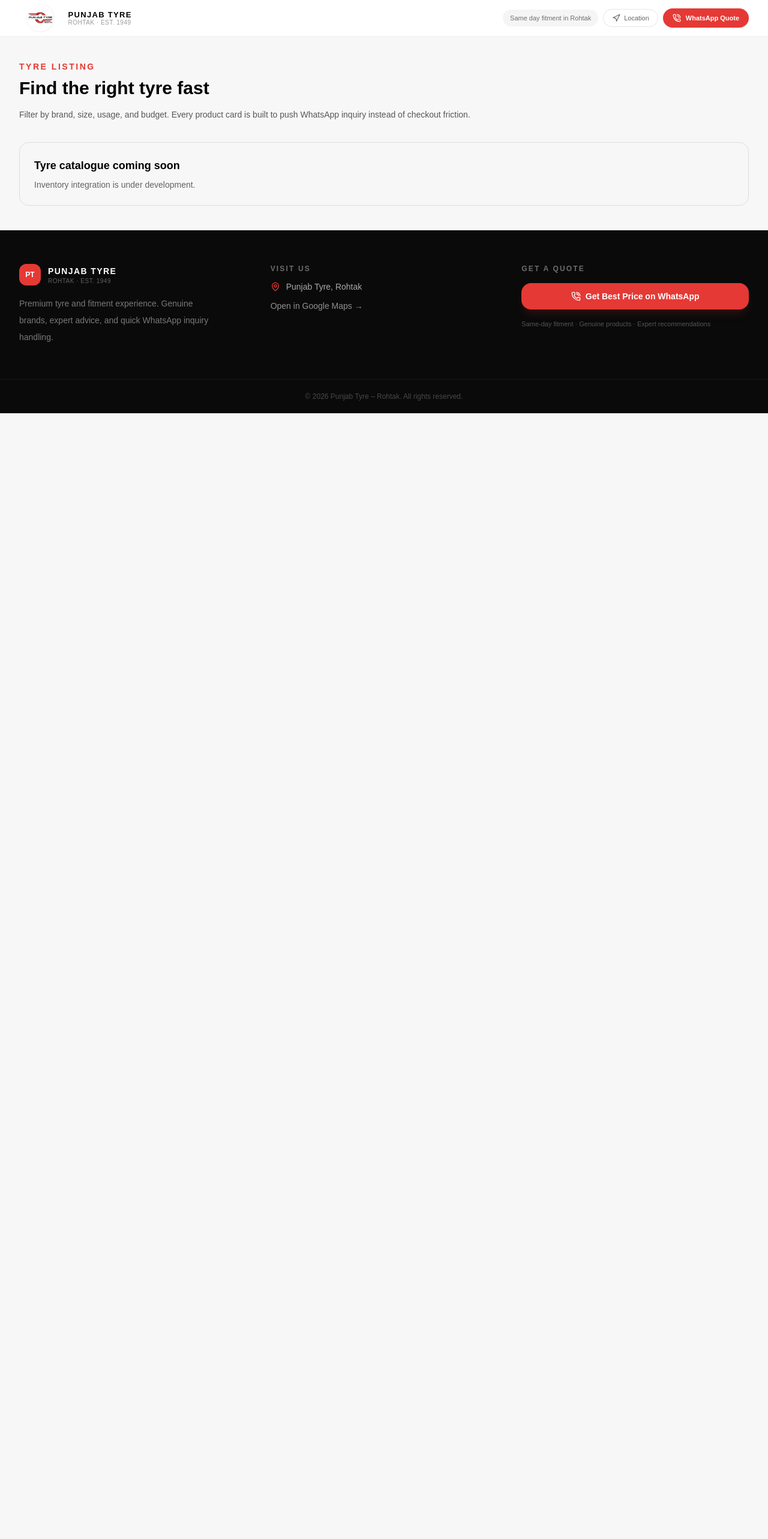
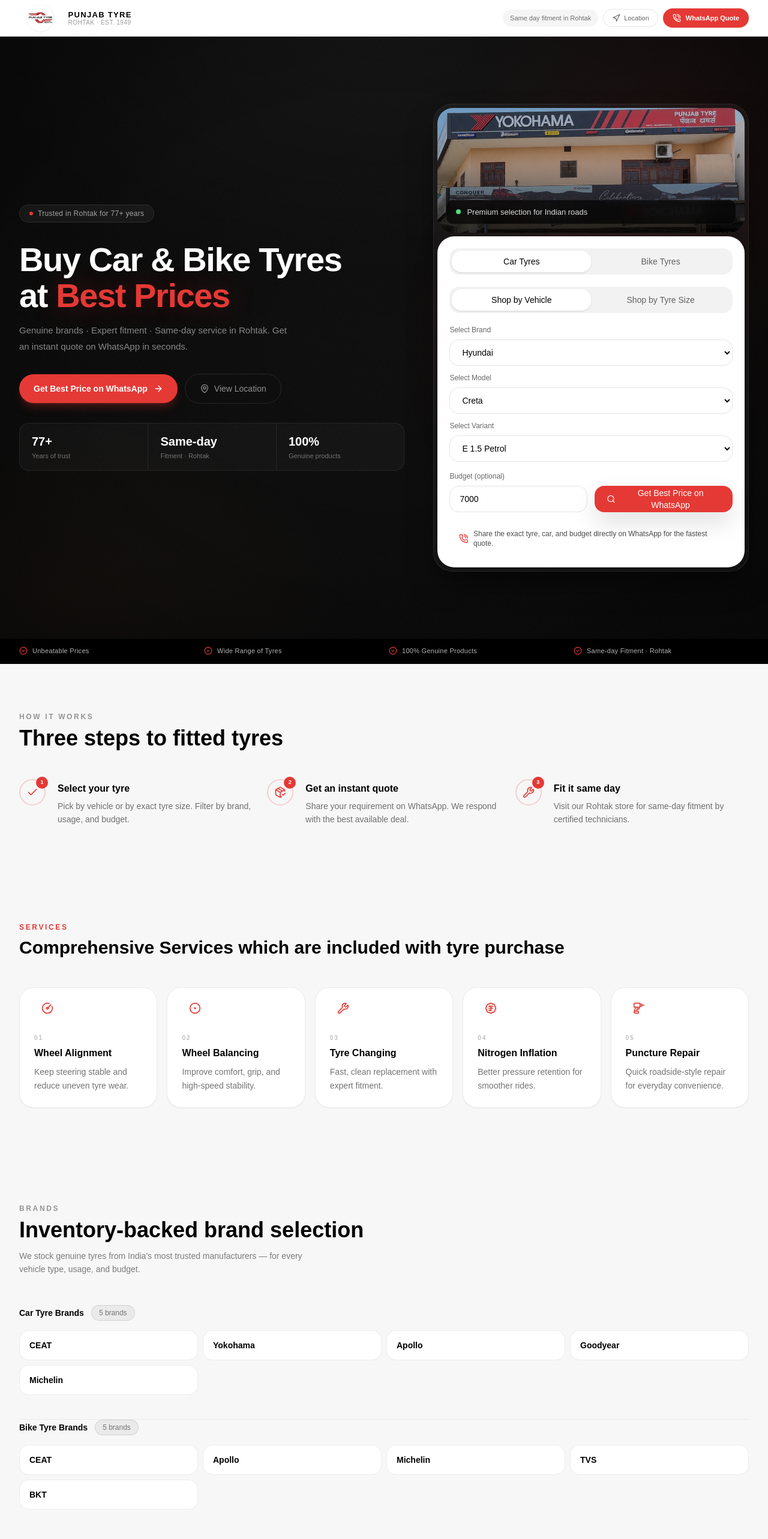
Before and after one commit to priyanshusinghcc/Punjab-tyre, a Next.js app: page / in a window 1280 px wide. Shown: the top 2566 px of the page at 60% size. Before the commit the page ends 800 px from the top, so only its background shows below. Built offline with nearby package versions, Linux system fonts and the light colour scheme.

Commit message:
initial commit

```diff
--- a/app/page.tsx
+++ b/app/page.tsx
@@ -1,52 +1,29 @@
-type SearchParams = {
-  brand?: string;
-  width?: string;
-  profile?: string;
-  rim?: string;
-  usage?: string;
-  minPrice?: string;
-  maxPrice?: string;
-  sort?: string;
-  vehicle?: string;
-  type?: string;
-  carBrand?: string;
-  carModel?: string;
-  carVariant?: string;
-  budget?: string;
-};
+import { HeroSection } from "@/components/hero-section";
+import { TrustStrip } from "@/components/trust-strip";
+import { HowItWorks } from "@/components/how-it-works";
+import { ServicesSection } from "@/components/services-section";
+import { BrandSection } from "@/components/brand-section";
+import { FitmentSection } from "@/components/fitment-section";
+import { AlloyWheelsSection } from "@/components/alloy-wheels-section";
+import { AccessoriesSection } from "@/components/accessories-section";
+import { TestimonialsSection } from "@/components/testimonials-section";
+import { FAQSection } from "@/components/faq-section";
+import { SeoSection } from "@/components/seo-section";
 
-export default async function TyresPage({
-  searchParams,
-}: {
-  searchParams: Promise<SearchParams>;
-}) {
-  const params = (await searchParams) ?? {};
-  const vehicleSummary =
-    params.carBrand && params.carModel && params.carVariant
-      ? `${params.carBrand} ${params.carModel} ${params.carVariant}`
-      : params.vehicle || "";
-
+export default function HomePage() {
   return (
-    <main className="container-shell py-10">
-      <div className="mb-8">
-        <p className="text-sm font-semibold uppercase tracking-[0.18em] text-[#E53935]">
-          Tyre listing
-        </p>
-        <h1 className="mt-2 text-3xl font-bold text-black">
-          Find the right tyre fast
-        </h1>
-        <p className="mt-3 max-w-3xl text-sm leading-7 text-black/65">
-          Filter by brand, size, usage, and budget. Every product card is built
-          to push WhatsApp inquiry instead of checkout friction.
-        </p>
-      </div>
-
-      <div className="rounded-2xl border border-black/10 p-6">
-        <p className="text-lg font-semibold">Tyre catalogue coming soon</p>
-        <p className="mt-2 text-sm text-black/60">
-          Inventory integration is under development.
-        </p>
-      </div>
-    </main>
+    <>
+      <HeroSection />
+      <TrustStrip />
+      <HowItWorks />
+      <ServicesSection />
+      <BrandSection />
+      <FitmentSection />
+      <AlloyWheelsSection />
+      <AccessoriesSection />
+      <TestimonialsSection />
+      <FAQSection />
+      <SeoSection />
+    </>
   );
 }
--- a/components/brand-section.tsx
+++ b/components/brand-section.tsx
@@ -1,3 +1,6 @@
+// FILE: components/brand-section.tsx
+// Drop this into your project at: components/brand-section.tsx
+
 import { Badge } from "@/components/ui/badge";
 import { bikeTyreBrands, carTyreBrands } from "@/lib/data";
 import { FadeUp } from "@/components/animations";
@@ -42,11 +45,12 @@
         </p>
 
         <h2 className="mt-2 text-3xl font-black text-black md:text-4xl">
-          Premium tyre brands
+          Inventory-backed brand selection
         </h2>
 
         <p className="mt-3 max-w-lg text-sm leading-relaxed text-black/50">
-          Genuine tyres from trusted manufacturers for cars and bikes.
+          We stock genuine tyres from India&apos;s most trusted manufacturers —
+          for every vehicle type, usage, and budget.
         </p>
       </FadeUp>
 
```
